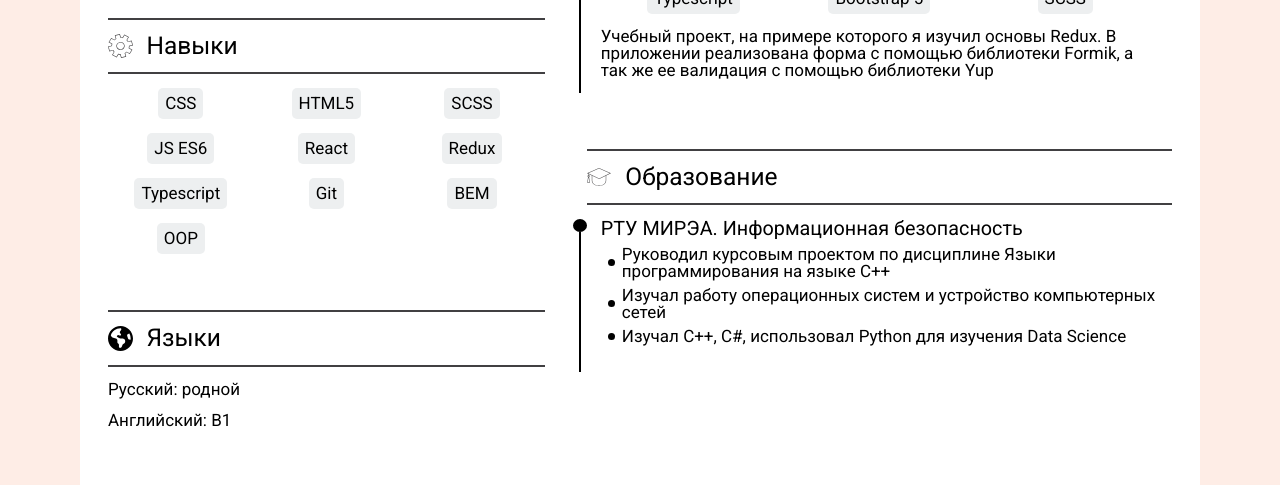
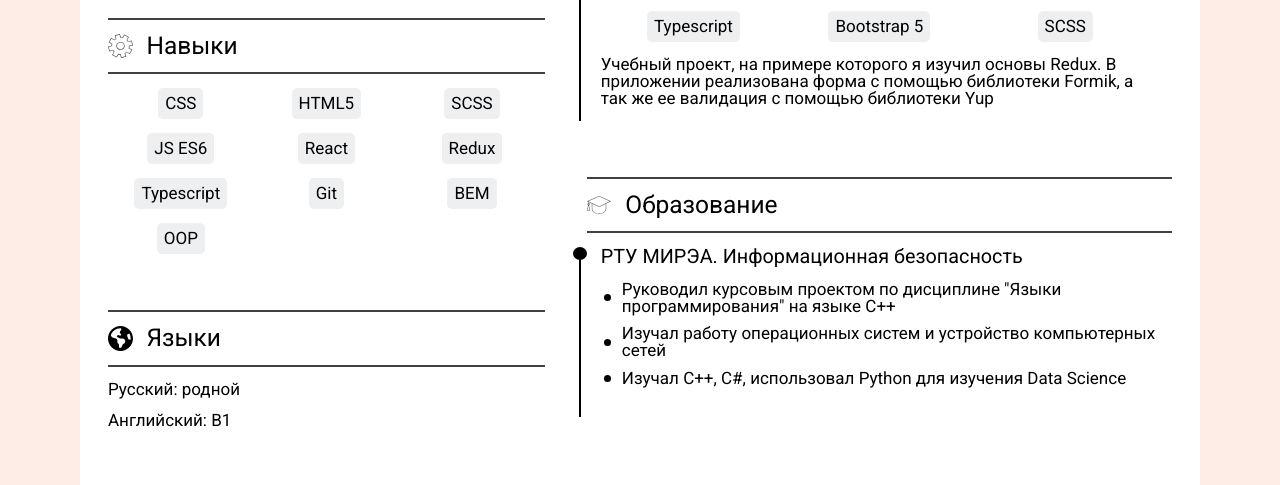
Before and after one commit to 4reall/Resume, a plain HTML site: page index.html in a window 1280 px wide. Shown: the part 905-1390 px from the top of the page. Drawn offline with Linux system fonts and the light colour scheme.

Commit message:
changed margins

```diff
--- a/css/style.css
+++ b/css/style.css
@@ -73,6 +73,10 @@ main::before {
 	width: 1em;
 	height: 1em;
 	margin-right: var(--main-margin);
+}
+
+.title__title {
+	font-size: var(--font-reg);
 }
 
 .list {
@@ -235,7 +239,7 @@ main::before {
 
 .projects__title {
 	font-size: clamp(0.8rem, 1vw + 0.5rem, 1.5rem);
-	margin-bottom: calc(var(--main-margin) * 0.5);
+	margin-bottom: calc(var(--main-margin));
 }
 
 .projects__link {
@@ -260,7 +264,7 @@ main::before {
 .education__item {
 	position: relative;
 	font-size: var(--font-sm);
-	margin-bottom: calc(var(--main-margin) * 0.5);
+	margin-bottom: calc(var(--main-margin) * 0.75);
 }
 
 .education__item::before {
@@ -269,7 +273,7 @@ main::before {
 	width: calc(var(--main-margin) * 0.5);
 	height: calc(var(--main-margin) * 0.5);
 	top: calc(50% - calc(var(--main-margin) * 0.25));
-	left: calc(var(--main-margin) * -1);
+	left: calc(var(--main-margin) * -1.25);
 	border-radius: 50%;
 	background: #000;
 }
--- a/index.html
+++ b/index.html
@@ -243,7 +243,8 @@
 							</div>
 							<h3 class="projects__title">РТУ МИРЭА. Информационная безопасность</h3>
 							<ul class="education__list">
-								<li class="education__item">Руководил курсовым проектом по дисциплине Языки программирования на
+								<li class="education__item">Руководил курсовым проектом по дисциплине "Языки программирования"
+									на
 									языке С++
 								</li>
 								<li class="education__item">Изучал работу операционных систем и устройство компьютерных сетей
```
